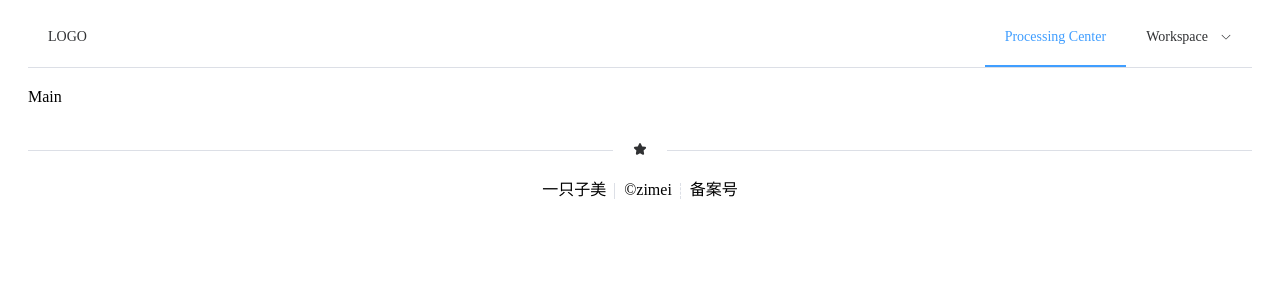
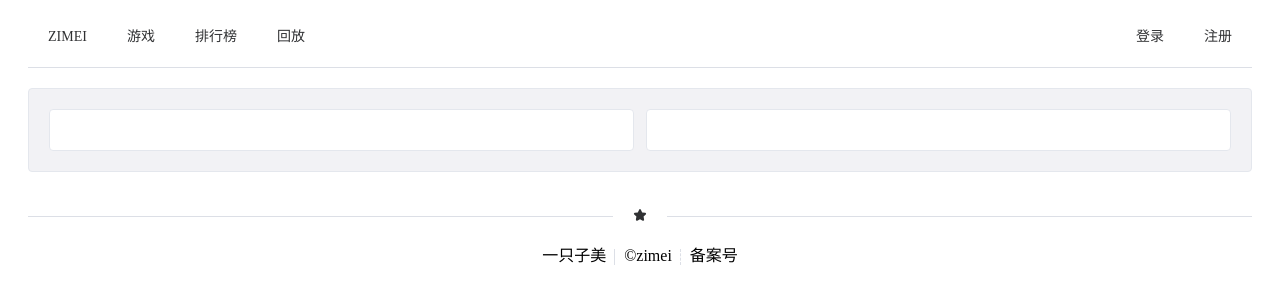
Before and after one commit to zimei11/MyBlogSpaceFinal, a Vue app: page /#/ in a window 1280 px wide. Shown: the top 302 px of the page. Built offline with nearby package versions, Linux system fonts and the light colour scheme.

Commit message:
ContentBase.vue 部署完毕，准备写其他界面

```diff
--- a/src/components/ContentBase.vue
+++ b/src/components/ContentBase.vue
@@ -2,11 +2,19 @@
     <div class="common-layout">
         <el-container>
             <el-header>
-                <TopMenuVue/>
+                <TopMenuVue />
             </el-header>
-            <el-main>Main</el-main>
+            <el-main>
+                <el-row :gutter="0">
+                    <el-col :span="24">
+                        <el-card shadow="never" style="background-color:#f2f2f5">
+                        <slot></slot>
+                        </el-card>
+                    </el-col>
+                </el-row>
+            </el-main>
             <el-footer>
-                <FooterMenuVue/>
+                <FooterMenuVue />
             </el-footer>
         </el-container>
     </div>
@@ -18,3 +26,18 @@ import TopMenuVue from './Menu/TopMenu.vue';
 
 
 </script>
+
+<style scoped>
+/* card */
+.text {
+    font-size: 14px;
+}
+
+.item {
+    padding: 18px 0;
+}
+
+.box-card {
+    width: 480px;
+}
+</style>
--- a/src/components/Menu/TopMenu.vue
+++ b/src/components/Menu/TopMenu.vue
@@ -1,31 +1,28 @@
 <template>
-  <el-menu
-    :default-active="activeIndex"
-    class="el-menu-demo"
-    mode="horizontal"
-    :ellipsis="false"
-    @select="handleSelect"
-  >
-    <el-menu-item index="0">LOGO</el-menu-item>
+  <el-menu :default-active="activeIndex" class="el-menu-demo" mode="horizontal" :ellipsis="false"
+    @select="handleSelect">
+    <el-menu-item index="0">ZIMEI</el-menu-item>
+
+    <el-sub-menu index="1" class="hidden-md-and-up">
+      <template #title>功能</template>
+      <el-menu-item index="1-1">游戏</el-menu-item>
+      <el-menu-item index="1-2">排行榜</el-menu-item>
+      <el-menu-item index="1-3">回放</el-menu-item>
+    </el-sub-menu>
+
+    <el-menu-item index="2" class="hidden-sm-and-down">游戏</el-menu-item>
+    <el-menu-item index="3" class="hidden-sm-and-down">排行榜</el-menu-item>
+    <el-menu-item index="4" class="hidden-sm-and-down">回放</el-menu-item>
+
     <div class="flex-grow" />
-    <el-menu-item index="1">Processing Center</el-menu-item>
-    <el-sub-menu index="2">
-      <template #title>Workspace</template>
-      <el-menu-item index="2-1">item one</el-menu-item>
-      <el-menu-item index="2-2">item two</el-menu-item>
-      <el-menu-item index="2-3">item three</el-menu-item>
-      <el-sub-menu index="2-4">
-        <template #title>item four</template>
-        <el-menu-item index="2-4-1">item one</el-menu-item>
-        <el-menu-item index="2-4-2">item two</el-menu-item>
-        <el-menu-item index="2-4-3">item three</el-menu-item>
-      </el-sub-menu>
-    </el-sub-menu>
+    <el-menu-item index="5">登录</el-menu-item>
+    <el-menu-item index="6">注册</el-menu-item>
   </el-menu>
 </template>
 
 <script  setup>
 import { ref } from 'vue'
+import 'element-plus/theme-chalk/display.css'
 
 const activeIndex = ref('1')
 const handleSelect = (key, keyPath) => {
--- a/src/css/commen_css.css
+++ b/src/css/commen_css.css
@@ -1,7 +1,3 @@
 .html,body{
     /* background-color: #f2f2f5; */
 }
-
-el-card{
-    border-radius: 0.5rem;
-}
--- a/src/views/HomeView.vue
+++ b/src/views/HomeView.vue
@@ -1,5 +1,17 @@
 <template>
-<ContentBaseVue></ContentBaseVue>
+  <ContentBaseVue>
+    <el-row :gutter="12">
+      <el-col :span="12">
+        <el-card shadow="hover">
+        </el-card>
+      </el-col>
+
+      <el-col :span="12">
+        <el-card shadow="hover">
+        </el-card>
+      </el-col>
+    </el-row>
+  </ContentBaseVue>
 </template>
 
 <script setup>
```
